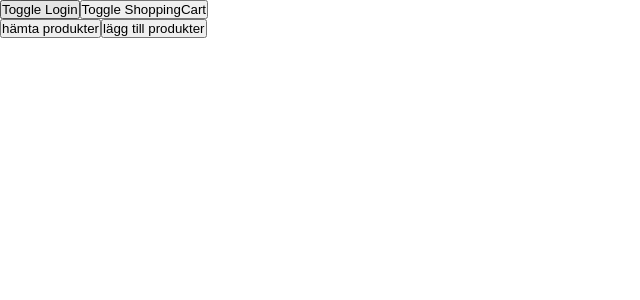
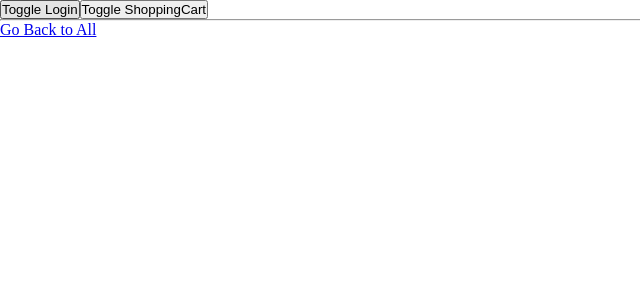
Before and after one commit to r0bban/slutprojekt-webbapplikation, a Vue app: page /products in a window 1280 px wide. Shown: the top 300 px of the page, without its empty margins (0-640 px from the left). Built offline with nearby package versions, Linux system fonts and the light colour scheme.

Commit message:
restored ProductView

```diff
--- a/src/views/ProductsView.vue
+++ b/src/views/ProductsView.vue
@@ -1,19 +1,13 @@
 <template>
   <div class="products">
-    <button v-on:click="initialProductLoad">hämta produkter</button>
-    <button v-on:click="addProduct">lägg till produkter</button>
-    <div
-    v-for="(product, index) in this.$store.state.products"
-    :key="index"
-    ></div>
-    <!-- <ul>
+    <ul>
       <li v-for="(product,index) in this.$store.state.tmpData" :key="index">
         <router-link :to="{name: 'Product', params: {id: index+1}}">Show {{product}} Big</router-link>
       </li>
     </ul>
     <hr />
     <router-link :to="{name: 'Products'}">Go Back to All</router-link>
-    <router-view /> -->
+    <router-view />
   </div>
 </template>
 <script>
@@ -22,14 +16,6 @@ export default {
     return {
       showProduct: false
     };
-  },
-  methods: {
-    initialProductLoad() {
-      this.$store.dispatch("initialProductLoad");
-    },
-    addProduct() {
-      this.$store.dispatch("registerNewProduct", this.$store.state.newProduct);
-    },
   }
 };
 </script>
```
